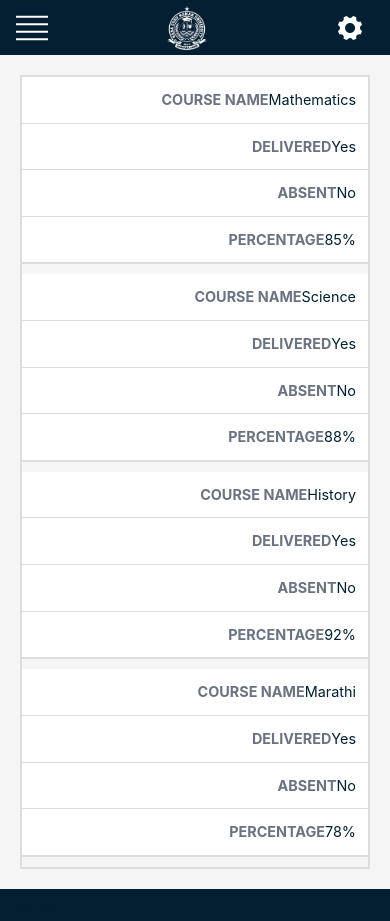
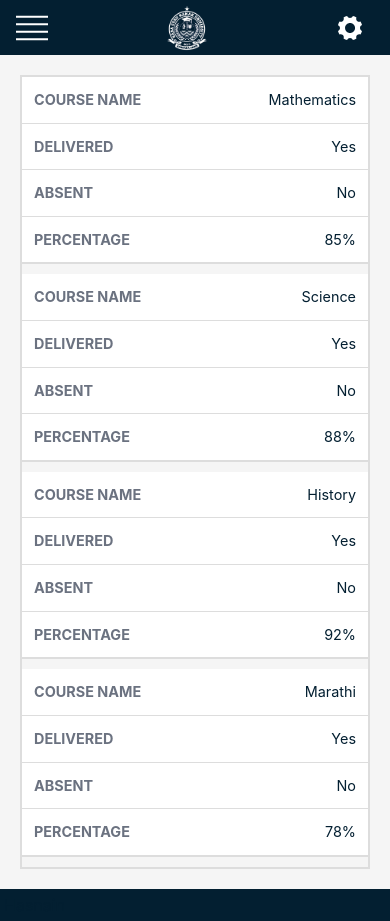
Before and after one commit to hasnain-a7/cmsportal, a React (Vite) app: page /attandance in a window 390 px wide. Built offline with nearby package versions, Linux system fonts and the light colour scheme.

Commit message:
modified

```diff
--- a/src/Pages/Layout.jsx
+++ b/src/Pages/Layout.jsx
@@ -1,7 +1,7 @@
 import { Outlet } from "react-router-dom"; // To render nested routes
 import { useState } from "react";
 import Header from "../Components/Header/Header"; // Header component
-import Sidebar from "../Components/Sidebar";
+import Sidebar from "../Components/OtherComponents/Sidebar";
 import Footer from "../Components/Footer/Footer"; // Footer component
 
 const Layout = () => {
--- a/src/index.css
+++ b/src/index.css
@@ -63,8 +63,8 @@
     }
 
     .custom-table td {
-      display: block;
-      text-align: right;
+      display: flex;
+      justify-content: space-between;
       border: none;
       border-bottom: 1px solid #ddd;
     }
@@ -81,11 +81,5 @@
   .custom-scroll {
     overflow-x: auto;
     overflow-y: hidden;
-    -ms-overflow-style: none; /* IE */
-    scrollbar-width: none; /* Firefox */
-  }
-
-  .custom-scroll::-webkit-scrollbar {
-    display: none; /* Chrome/Safari/Opera */
   }
 }
```
Also changed, not shown: src/Components/OtherComponents/Sidebar.jsx (renamed from src/Components/Sidebar.jsx).
